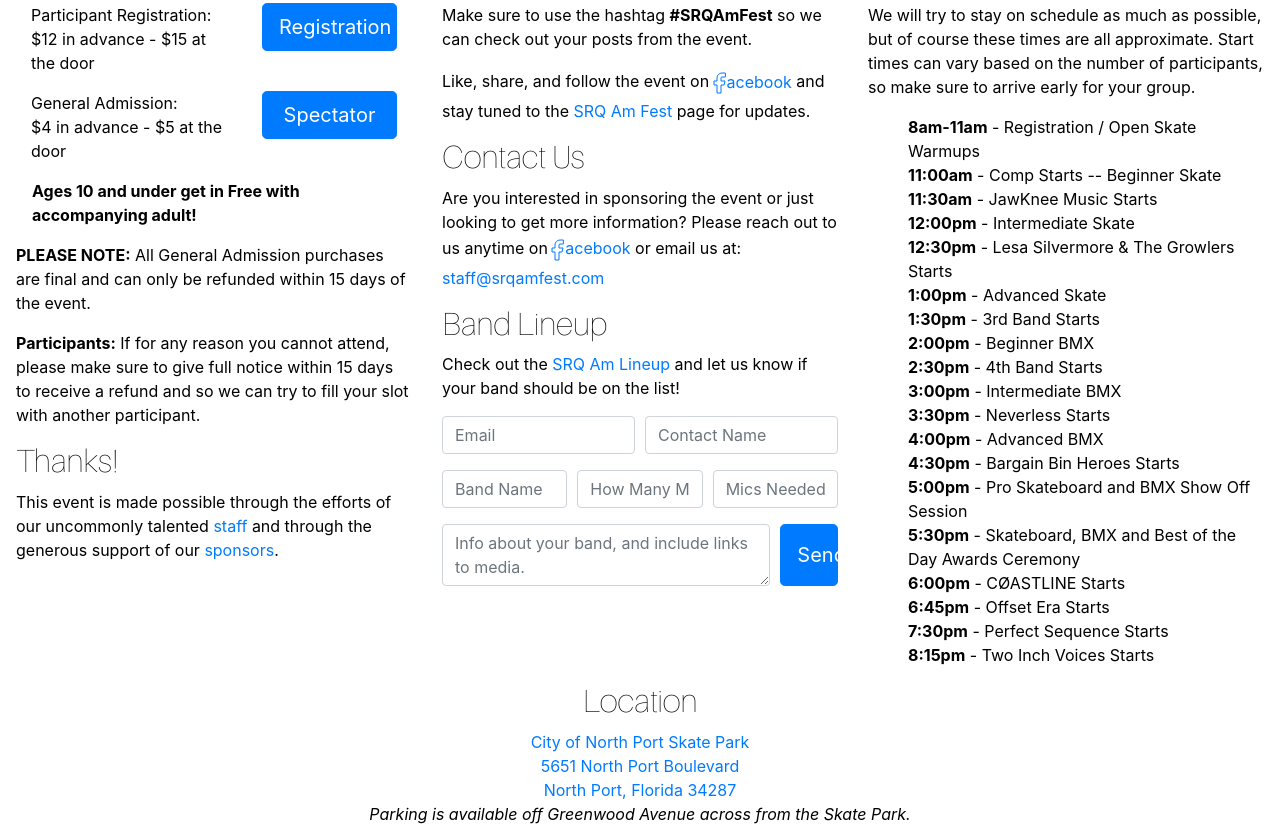
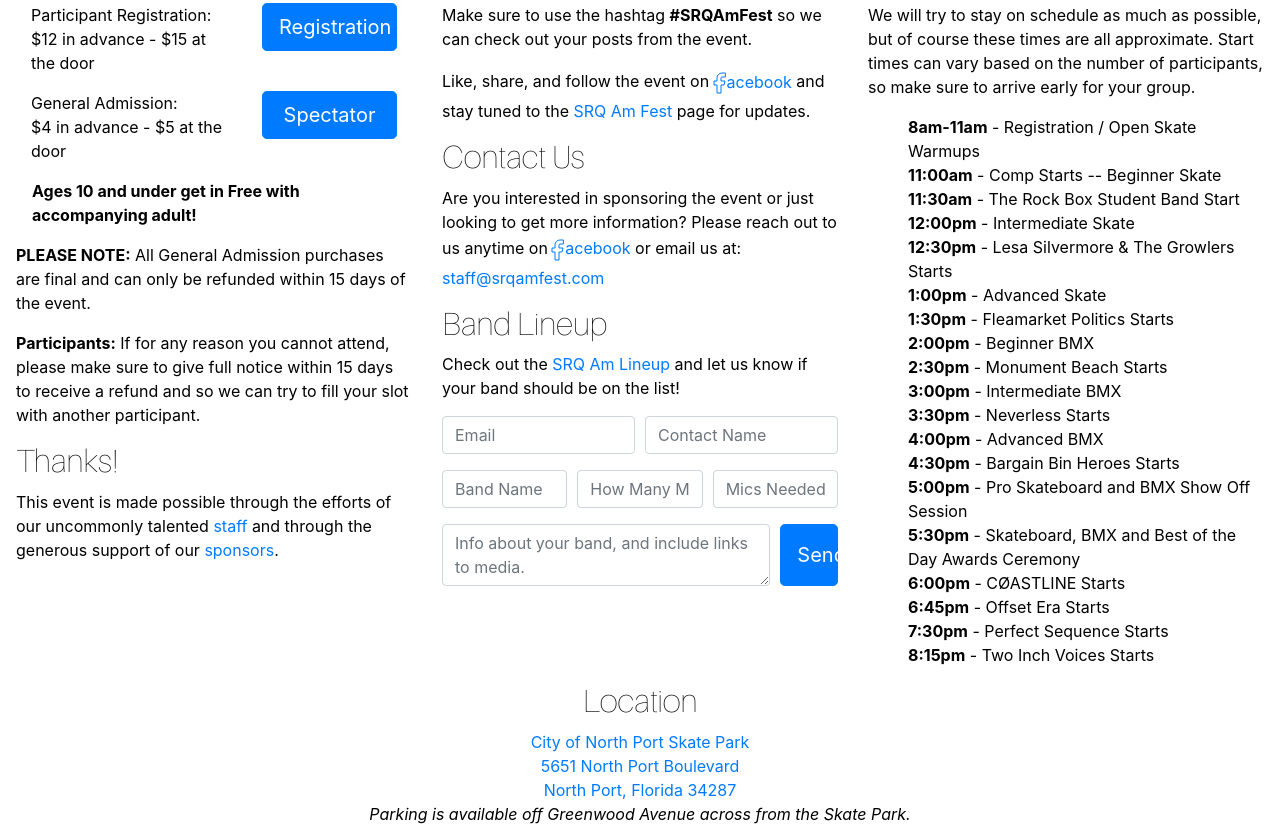
Before and after one commit to thursby/coastline-site, an Eleventy site: page src/events/srqamseries.md in a window 1280 px wide. Shown: the part 1096-1936 px from the top of the page. Built offline with nearby package versions, Linux system fonts and the light colour scheme; Eleventy itself is replaced by a stand-in of ours; files that its build step writes are made by us from their sources.

Commit message:
Update srqamseries.md

```diff
--- a/src/events/srqamseries.md
+++ b/src/events/srqamseries.md
@@ -198,13 +198,13 @@
 
 * **8am-11am** - Registration / Open Skate Warmups
 * **11:00am** - Comp Starts -- Beginner Skate
-* **11:30am** - JawKnee Music Starts
+* **11:30am** - The Rock Box Student Band Start
 * **12:00pm** - Intermediate Skate
 * **12:30pm** - Lesa Silvermore & The Growlers Starts
 * **1:00pm** - Advanced Skate
-* **1:30pm** - 3rd Band Starts
+* **1:30pm** - Fleamarket Politics Starts
 * **2:00pm** - Beginner BMX
-* **2:30pm** - 4th Band Starts
+* **2:30pm** - Monument Beach Starts
 * **3:00pm** - Intermediate BMX
 * **3:30pm** - Neverless Starts
 * **4:00pm** - Advanced BMX
```
